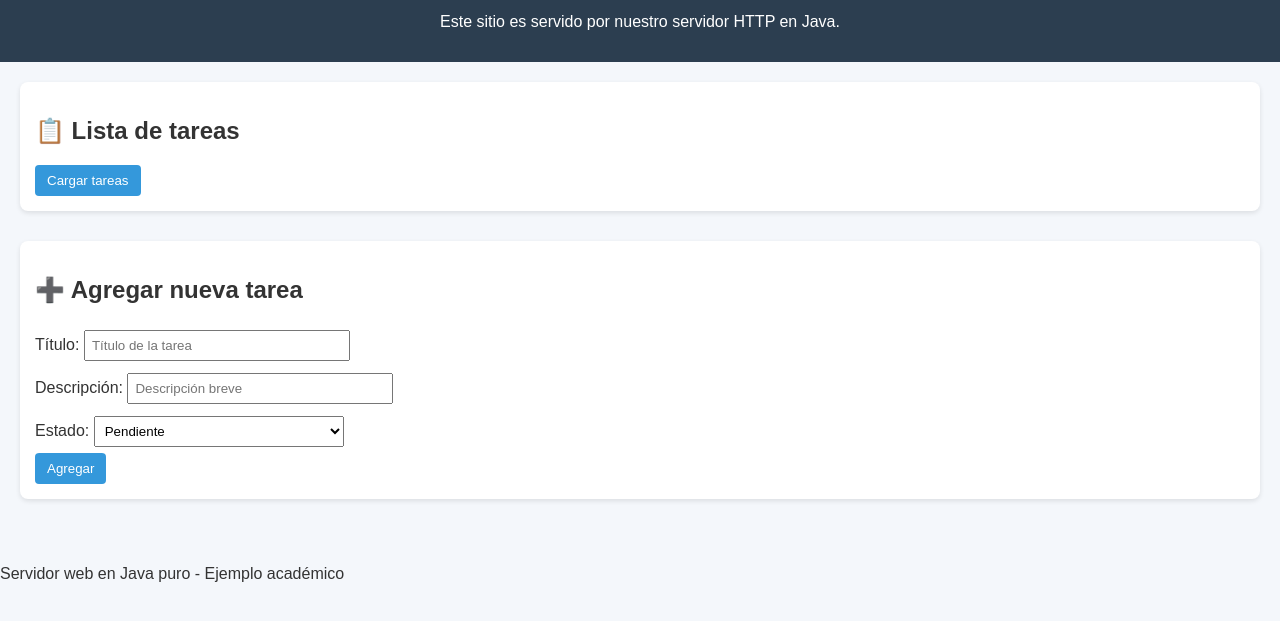
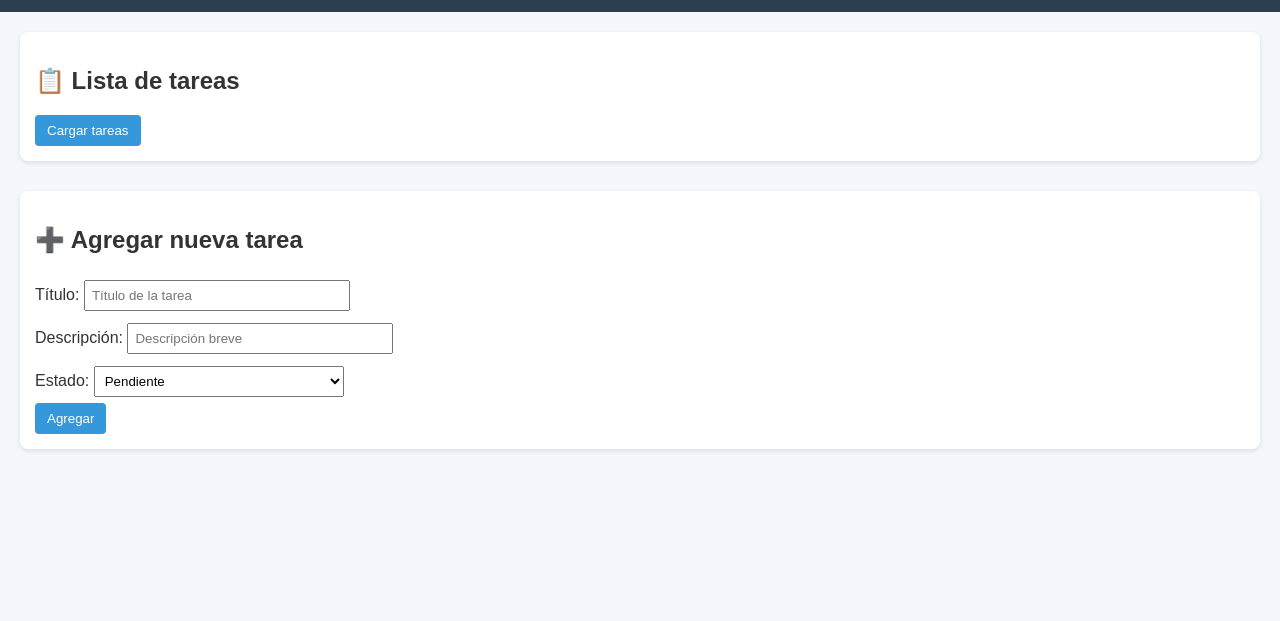
Before and after one commit to DavidBarbosag/tallerDisenoEstructuracionAplicacionesInternet, a plain HTML site: page public/index.html in a window 1280 px wide. Shown: the part 55-676 px from the top of the page. Drawn offline with Linux system fonts and the light colour scheme.

Commit message:
readme actualizado

```diff
--- a/public/index.html
+++ b/public/index.html
@@ -2,13 +2,12 @@
 <html lang="es">
 <head>
     <meta charset="UTF-8">
-    <title>Gestor de Tareas - Servidor HTTP en Java</title>
+    <title>Gestor de Tareas</title>
     <link rel="stylesheet" href="/style.css">
 </head>
 <body>
 <header>
     <h1>Gestor de Tareas</h1>
-    <p>Este sitio es servido por nuestro servidor HTTP en Java.</p>
 </header>
 
 <main>
@@ -39,10 +38,6 @@
     </section>
 </main>
 
-<footer>
-    <p>Servidor web en Java puro - Ejemplo académico</p>
-</footer>
-
 <script src="/app.js"></script>
 </body>
 </html>
```
Also changed, not shown: assets/exampleStaticFiles.png (added), assets/img.png (added), assets/taskSended.png (added), 5 other files.
